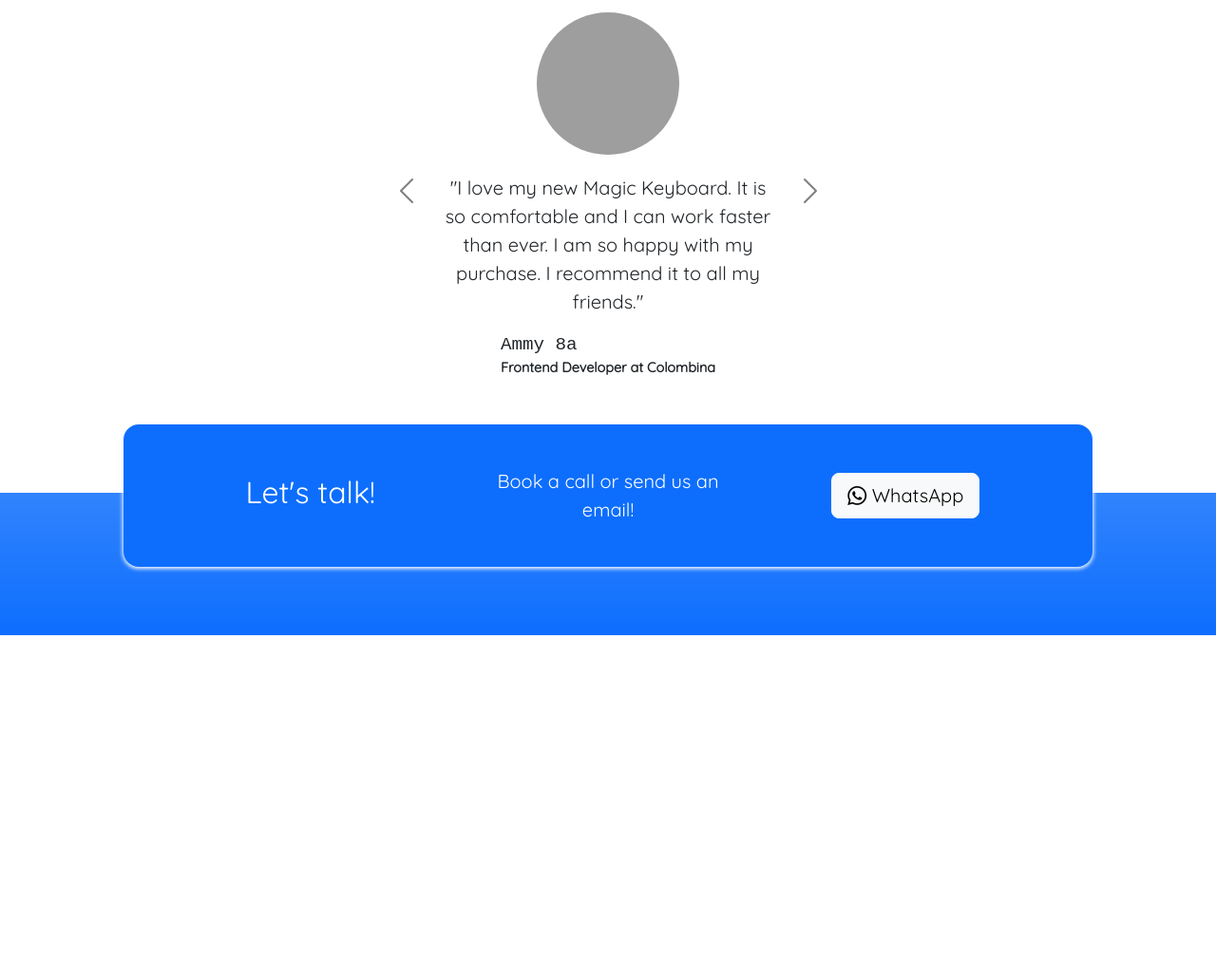
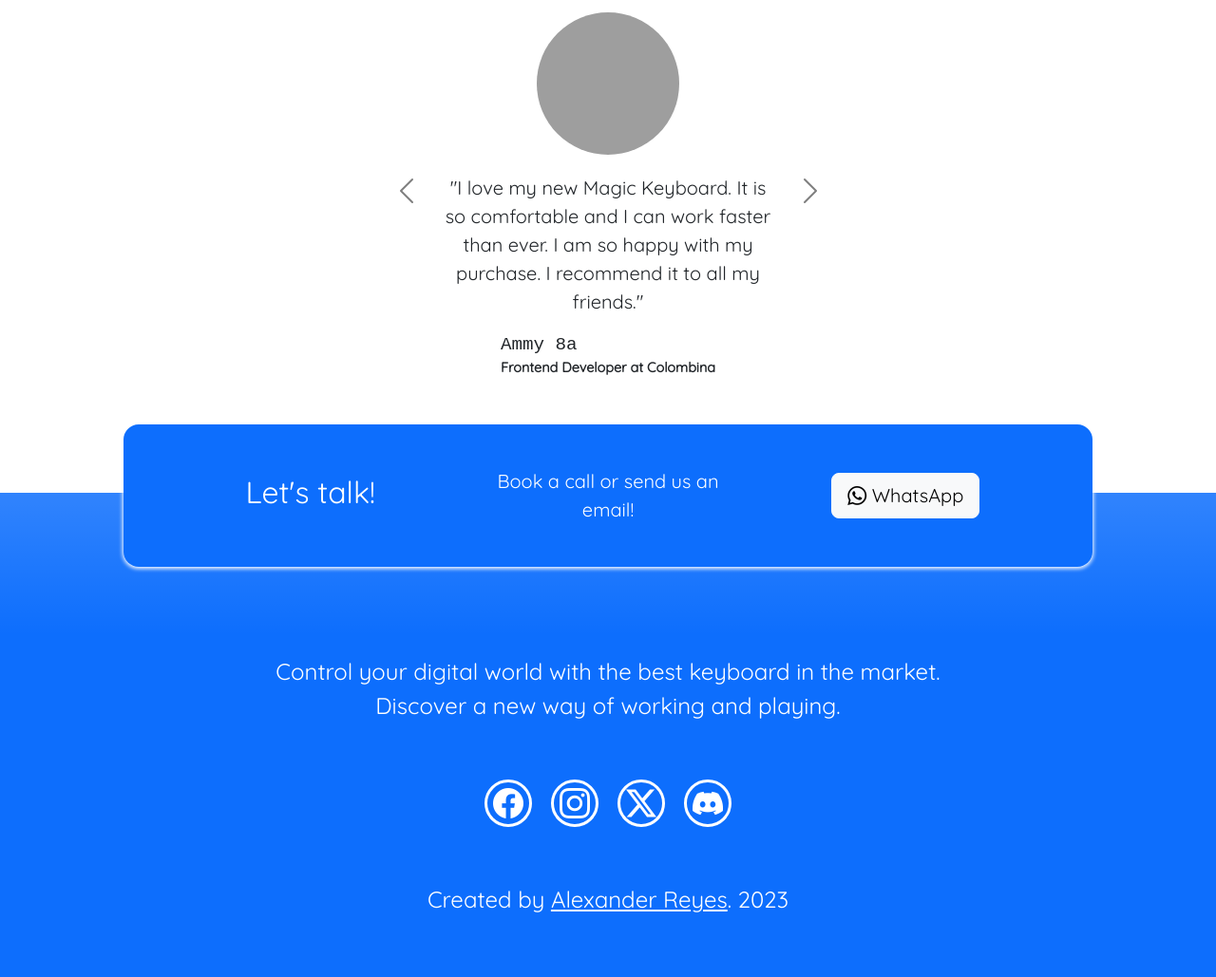
Before and after one commit to AlexReyesHuezo/keyboard-store, a website built with Vite: page index.html in a window 1280 px wide. Shown: the part 3712-4741 px from the top of the page at 95% size. Before the commit the page ends 4381 px from the top, so only its background shows below. Built offline with nearby package versions, Linux system fonts and the light colour scheme; grey boxes are pictures that could not be loaded; a web font is replaced by a local one.

Commit message:
feat(contact): footer section, IDs to menus and description to third client testimonial

```diff
--- a/index.html
+++ b/index.html
@@ -38,6 +38,7 @@
   <body>
     <!-- Navbar -->
     <nav
+      id="Home"
       class="navbar navbar-expand-md"
       style="background-color: var(--bs-white)"
     >
@@ -71,19 +72,21 @@
             class="navbar-nav d-flex justify-content-center align-items-center"
           >
             <li class="nav-item">
-              <a class="nav-link active" aria-current="page" href="#">Home</a>
+              <a class="nav-link active" aria-current="page" href="#home"
+                >Home</a
+              >
             </li>
             <li class="nav-item">
-              <a class="nav-link" href="#">Gallery</a>
+              <a class="nav-link" href="#gallery">Gallery</a>
             </li>
             <li class="nav-item">
-              <a class="nav-link" href="#">Blog</a>
+              <a class="nav-link" href="#blog">Blog</a>
             </li>
             <li class="nav-item">
-              <a class="nav-link" href="#">Testimonials</a>
+              <a class="nav-link" href="#testimonials">Testimonials</a>
             </li>
             <li class="nav-item">
-              <a class="nav-link" href="#">Contact</a>
+              <a class="nav-link" href="#contact">Contact</a>
             </li>
           </ul>
         </div>
@@ -96,7 +99,9 @@
         <h1 class="display-3 text-primary text-bg-light bg-opacity-75">
           🌐 The ultimate keyboard worldwide
         </h1>
-        <h2 class="h6 fs-5 text bg-light bg-gradient bg-opacity-75">
+        <h2
+          class="hero-subheading h6 fs-5 text bg-light bg-gradient bg-opacity-75"
+        >
           Designed for the most demanding users, the top of the line keyboards
           are here to stay and to make you feel like a pro.
         </h2>
@@ -105,6 +110,7 @@
 
     <!-- Choose -->
     <section
+      id="choose"
       class="choose d-flex justify-content-around text-bg-primary fs-5 text p-5"
     >
       <div class="wrapper">
@@ -175,7 +181,7 @@
     </section>
 
     <!-- Gallery -->
-    <section class="gallery d-flex flex-column">
+    <section id="gallery" class="gallery d-flex flex-column">
       <h2 class="gallery-title">Our Stock</h2>
       <div class="gallery-container text-center">
         <div class="row">
@@ -364,7 +370,7 @@
     </section>
 
     <!-- Blog -->
-    <section class="blog d-flex justify-content-start">
+    <section id="blog" class="blog d-flex justify-content-start">
       <h2>Blog</h2>
       <div class="card">
         <div class="card-header h5 fw-bold">Latest blog posts</div>
@@ -417,7 +423,7 @@
     </section>
 
     <!-- Testimonials -->
-    <section class="testimonials">
+    <section id="testimonials" class="testimonials">
       <h2 class="testimomials-title">Testimonials</h2>
       <h3 class="testimonials-description">This is what our clients say</h3>
 
@@ -512,14 +518,14 @@
     </section>
 
     <!-- Contact -->
-    <section class="contact bg-primary bg-gradient">
+    <section id="contact" class="contact bg-primary bg-gradient">
       <div class="container">
         <div
           class="container rectangle bg-primary rounded-4 text-center d-flex align-items-center justify-content-evenly"
         >
           <div class="row d-flex align-items-center">
             <div class="col-12 col-md-4 h2 text-white">Let's talk!</div>
-            <div class="col-12 col-md-4 contact-sentence fs-5 text text-white">
+            <div class="col-12 col-md-4 fs-5 text text-white">
               Book a call or send us an email!
             </div>
             <div class="col-12 col-md-4">
@@ -532,6 +538,55 @@
       </div>
     </section>
 
+    <!-- Footer -->
+    <footer
+      id="footer"
+      class="d-flex flex-column align-items-center justify-content-center bg-primary"
+    >
+      <p class="footer-text text fs-4 text-white text-center">
+        Control your digital world with the best keyboard in the market.<br />
+        Discover a new way of working and playing.
+      </p>
+      <div
+        class="footer-icons d-flex flex-wrap align-items-center justify-content-center"
+      >
+        <a
+          href="https://facebook.com/"
+          target="_blank"
+          rel="noopener noreferrer"
+        >
+          <i class="bi bi-facebook text-white"></i>
+        </a>
+        <a
+          href="https://instagram.com/"
+          target="_blank"
+          rel="noopener noreferrer"
+        >
+          <i class="bi bi-instagram"></i>
+        </a>
+        <a href="https://x.com/" target="_blank" rel="noopener noreferrer">
+          <i class="bi bi-twitter-x"></i>
+        </a>
+        <a
+          href="https://discord.com/"
+          target="_blank"
+          rel="noopener noreferrer"
+        >
+          <i class="bi bi-discord"></i>
+        </a>
+      </div>
+      <p class="text-white text fs-4 p-5">
+        Created by
+        <a
+          href="https://github.com/AlexReyesHuezo/"
+          target="_blank"
+          rel="noopener noreferrer"
+          class="text-white"
+          >Alexander Reyes</a
+        >. 2023
+      </p>
+    </footer>
+
     <script
       src="https://cdn.jsdelivr.net/npm/bootstrap@5.3.2/dist/js/bootstrap.bundle.min.js"
       integrity="sha384-C6RzsynM9kWDrMNeT87bh95OGNyZPhcTNXj1NW7RuBCsyN/o0jlpcV8Qyq46cDfL"
--- a/style.css
+++ b/style.css
@@ -181,9 +181,59 @@ h2, h3 {
   transition: all 0.2s ease-in-out;
 }
 
+/* Footer */
+footer {
+min-height: 300px;
+}
+
+.footer-text {
+  padding: 20px;
+  margin-bottom: 30px;
+}
+
+.footer-icons a {
+  width:50px;
+  height: 50px;
+  margin: 10px;
+  padding: 2px;
+  border: 3px solid white;
+  border-radius: 50%;
+  transition: all 0.2s ease-in;
+  display: flex;
+  justify-content: center;
+  align-items: center;
+}
+
+.footer-icons a:hover {
+  background-color: white;
+  color: #0d6efd;
+}
+
+.footer-icons a:hover i {
+  color: #0d6efd;
+}
+
+.footer-icons a:hover .bi-facebook {
+  background-color: #0d6efd;
+  color: white;
+}
+
+.footer-icons i {
+  font-size: 2rem;
+  color: white;
+  transition: all 0.2s ease-in;
+
+}
+
 /* Responsive */
 @media screen and (max-width: 767px) {
   .navbar-brand {
+    display: none;
+  }
+}
+
+@media screen and (max-width: 700px) {
+  .hero-subheading {
     display: none;
   }
 }
```
